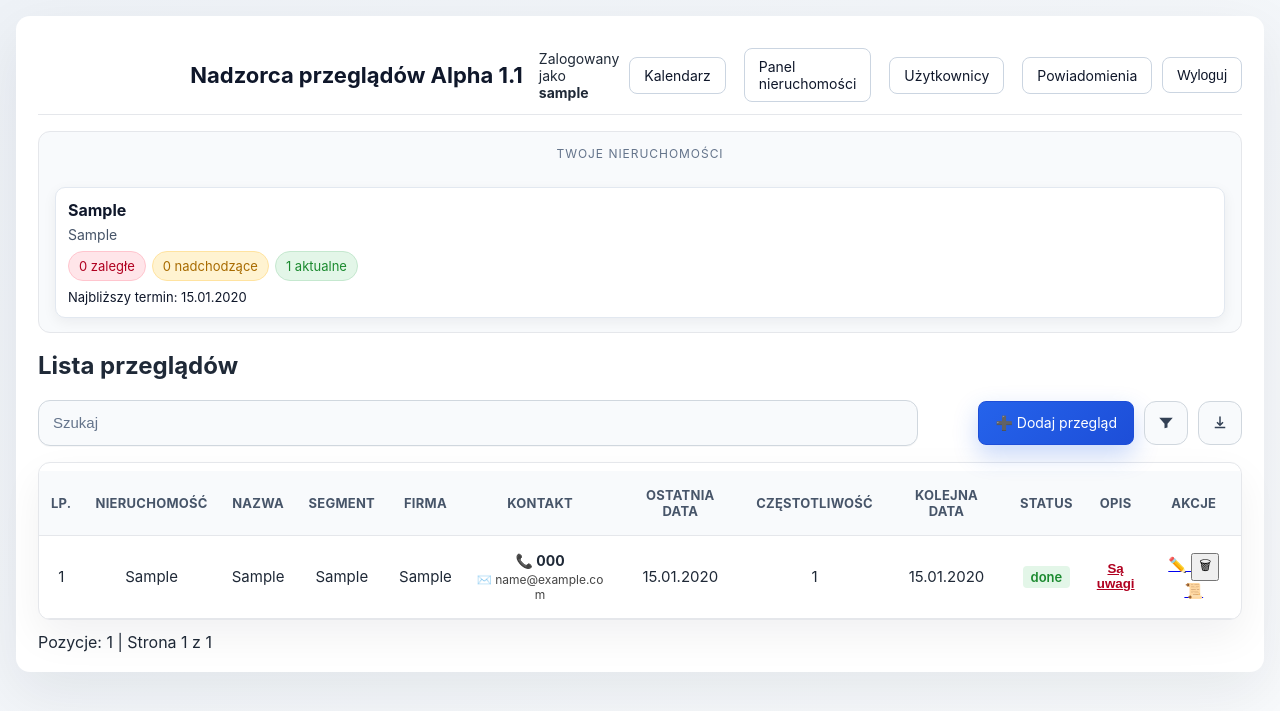
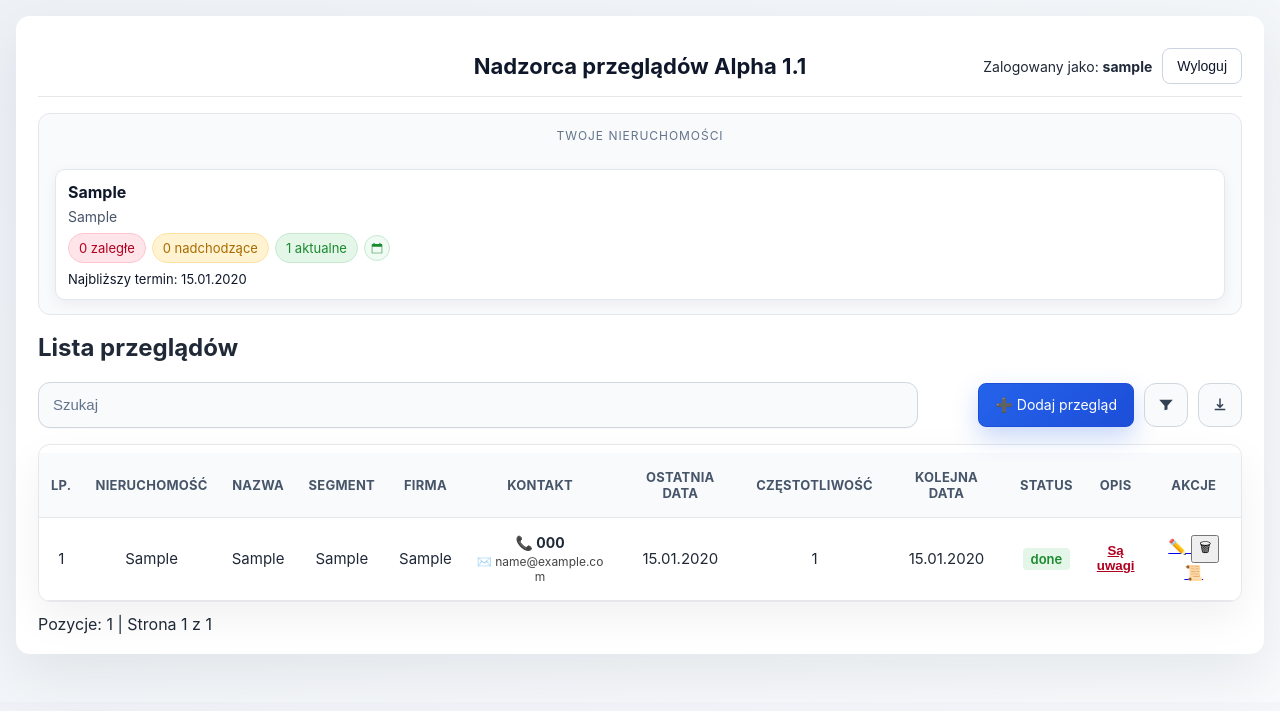
Before and after one commit to KamilWyjadlowski/przeglady_nadzorca, a Flask app: page / in a window 1280 px wide. Shown: the top 711 px of the page. Run offline with Flask 3, Linux system fonts and the light colour scheme; the visitor is signed in with stand-in values (Sample User, id 1); tables that the repository leaves empty hold one stand-in row (values such as "Sample post"); parts of the project's set-up code (start-up, migrations or seed data) failed here and were passed over.

Commit message:
Enhance property card layout with improved accessibility and hover effects; add calendar link functionality

```diff
--- a/static/style.css
+++ b/static/style.css
@@ -456,6 +456,7 @@ table td:nth-child(11) {
 }
 
 .property-card {
+  position: relative;
   display: block;
   border: 1px solid #e2e8f0;
   border-radius: 10px;
@@ -465,6 +466,20 @@ table td:nth-child(11) {
   color: #0f172a;
   box-shadow: 0 4px 14px rgba(15, 23, 42, 0.06);
   transition: transform 0.12s ease, box-shadow 0.12s ease, border-color 0.12s ease;
+}
+
+.property-card-link {
+  position: absolute;
+  inset: 0;
+  border-radius: inherit;
+  z-index: 1;
+  text-decoration: none;
+  color: inherit;
+}
+
+.property-card-content {
+  position: relative;
+  z-index: 0;
 }
 
 .property-card:hover {
@@ -501,6 +516,38 @@ table td:nth-child(11) {
   flex-wrap: wrap;
   gap: 6px;
   margin-bottom: 8px;
+}
+
+.pill-with-icon {
+  display: inline-flex;
+  align-items: center;
+  gap: 6px;
+}
+
+.property-calendar-link {
+  position: relative;
+  z-index: 2;
+  display: inline-flex;
+  align-items: center;
+  justify-content: center;
+  width: 26px;
+  height: 26px;
+  border-radius: 999px;
+  border: 1px solid #c5e8cf;
+  background: #f0fbf4;
+  color: #1b8a2f;
+  text-decoration: none;
+  transition: background 0.15s ease, transform 0.15s ease;
+}
+
+.property-calendar-link:hover {
+  background: #e6f7ed;
+  transform: translateY(-1px);
+}
+
+.property-calendar-link svg {
+  width: 14px;
+  height: 14px;
 }
 
 .property-card-next {
--- a/templates/index.html
+++ b/templates/index.html
@@ -15,14 +15,8 @@
         </div>
         <div class="user-panel">
           <a class="user-name user-link" href="{{ url_for('profile') }}">
-            Zalogowany jako <strong>{{ current_user.username if current_user else "-" }}</strong>
+            Zalogowany jako: <strong>{{ current_user.username if current_user else "-" }}</strong>
           </a>
-                    <a href="{{ url_for('calendar_view') }}" class="btn">Kalendarz</a>
-          {% if current_user and current_user.role == "admin" %}
-          <a href="{{ url_for('admin_properties') }}" class="btn">Panel nieruchomości</a>
-          <a href="{{ url_for('admin_users') }}" class="btn">Użytkownicy</a>
-          <a href="{{ url_for('admin_notifications') }}" class="btn">Powiadomienia</a>
-          {% endif %}
           <form method="POST" action="{{ url_for('logout') }}" class="logout-form">
             <input type="hidden" name="csrf_token" value="{{ csrf_token }}">
             <button type="submit" class="btn btn-ghost">Wyloguj</button>
@@ -44,7 +38,13 @@
           </div>
           <div class="property-grid">
             {% for card in property_cards %}
-            <a href="{{ card.link }}" class="property-card {% if card.active %}is-active{% endif %}">
+            <div class="property-card {% if card.active %}is-active{% endif %}">
+              <a
+                href="{{ clear_property_url if card.active else card.link }}"
+                class="property-card-link"
+                aria-label="Filtruj: {{ card.name | format_property }}"
+              ></a>
+              <div class="property-card-content">
                 <div class="property-card-header">
                   <div class="property-card-name">{{ card.name | format_property }}</div>
                 </div>
@@ -54,12 +54,28 @@
                 <div class="property-card-counts">
                   <span class="pill pill-overdue">{{ card.overdue }} zaległe</span>
                   <span class="pill pill-upcoming">{{ card.upcoming }} nadchodzące</span>
+                  <div class="pill-with-icon">
                     <span class="pill pill-current">{{ card.current }} aktualne</span>
+                    <a
+                      class="property-calendar-link"
+                      href="{{ url_for('calendar_view', property=card.name) }}"
+                      aria-label="Kalendarz: {{ card.name | format_property }}"
+                      title="Kalendarz"
+                    >
+                      <svg viewBox="0 0 24 24" aria-hidden="true">
+                        <path
+                          d="M7 3a1 1 0 0 1 1 1v1h8V4a1 1 0 1 1 2 0v1h2a1 1 0 0 1 1 1v14a1 1 0 0 1-1 1H4a1 1 0 0 1-1-1V6a1 1 0 0 1 1-1h2V4a1 1 0 1 1 2 0v1zm13 7H4v10h16V10z"
+                          fill="currentColor"
+                        />
+                      </svg>
+                    </a>
+                  </div>
                 </div>
                 {% if card.next_due_label %}
                 <div class="property-card-next">Najbliższy termin: {{ card.next_due_label }}</div>
                 {% endif %}
-            </a>
+              </div>
+            </div>
             {% endfor %}
             {% if not property_cards %}
             <div class="property-card empty-card">Brak nieruchomości do wyświetlenia</div>
```
Lines whose indentation alone changed are shown as unchanged.
